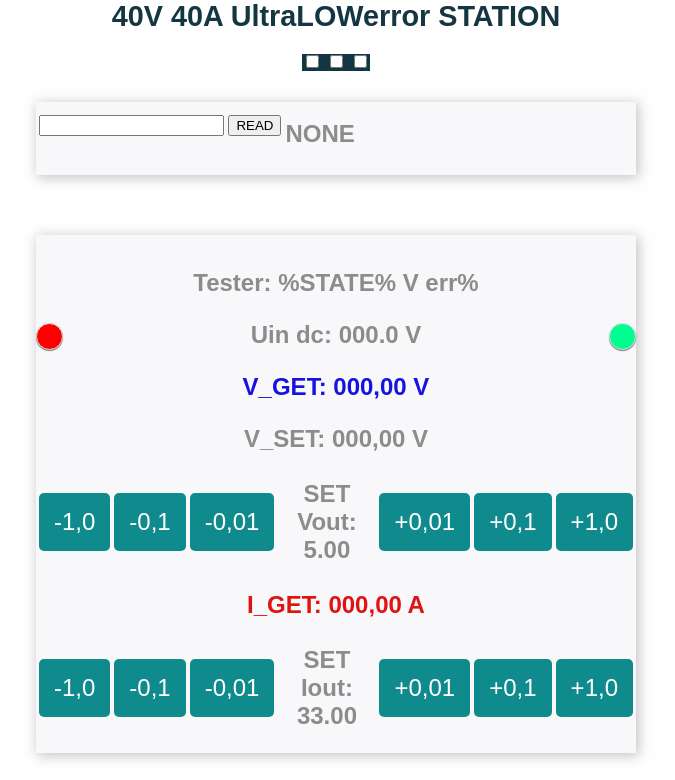
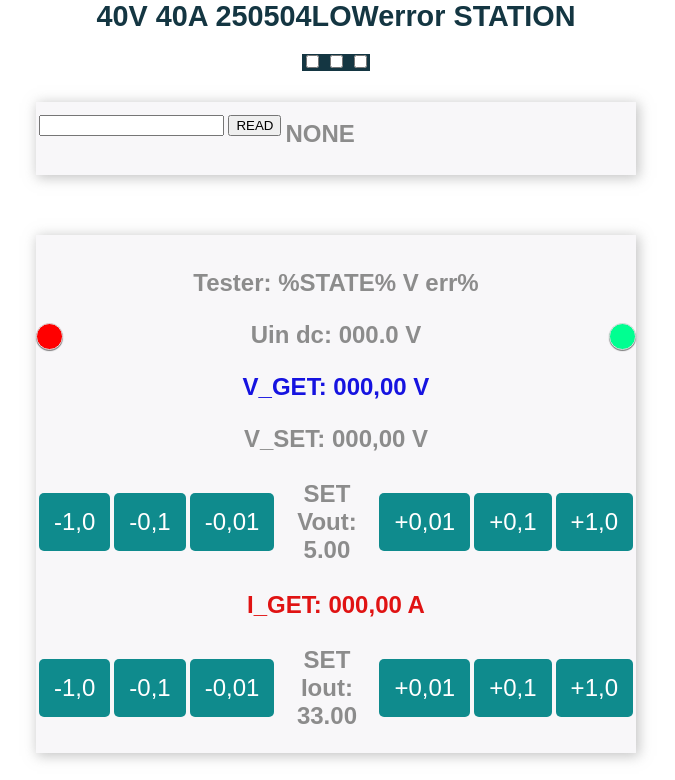
Before and after one commit to mkondr75/morda_pwa, a plain HTML site: page index.html in a window 1280 px wide. Shown: the top 780 px of the page, without its empty margins (304-979 px from the left). Drawn offline with Linux system fonts and the light colour scheme.

Commit message:
250504_3

```diff
--- a/index.html
+++ b/index.html
@@ -1,6 +1,6 @@
 <html>
     <head>
-        <title>40V 40A 250504LOWerror STATION</title>
+        <title>40V 40A LOWerror STATION</title>
         <meta charset="utf-8" />
         <!-- <link rel="stylesheet" href="css/styles.css"> -->
         <link rel="manifest" href="manifest.json" />
@@ -123,7 +123,7 @@
     </head>
     <body>
         <div class="topnav" , id="topnav">
-            <h1>40V 40A UltraLOWerror STATION</h1>
+            <h1>40V 40A 250504LOWerror STATION</h1>
             <input type="checkbox" id="chBox1" onchange="DispSetup1()" />
             <input type="checkbox" id="chBox2" onchange="DispSetup2()" />
             <input
```
